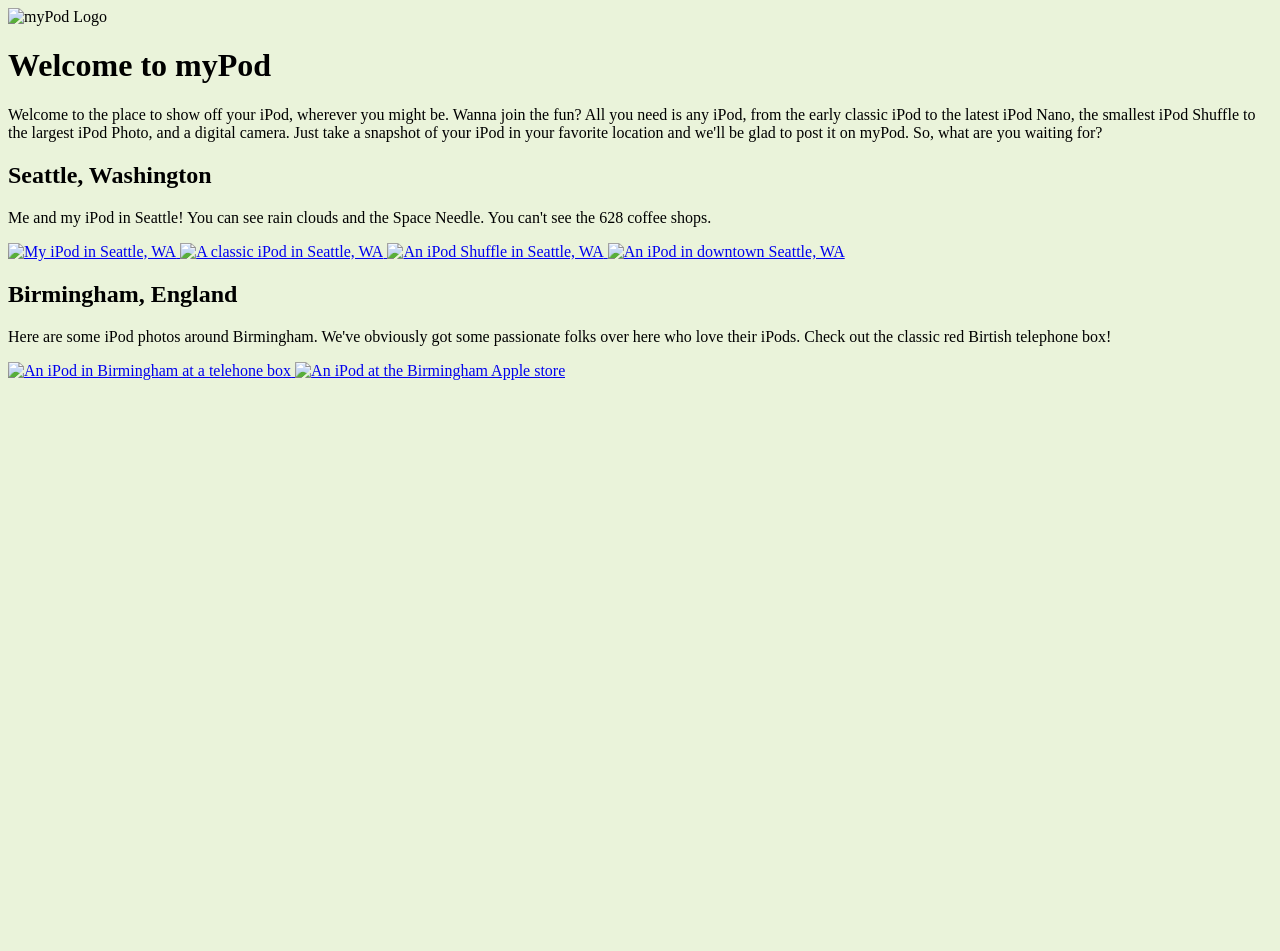
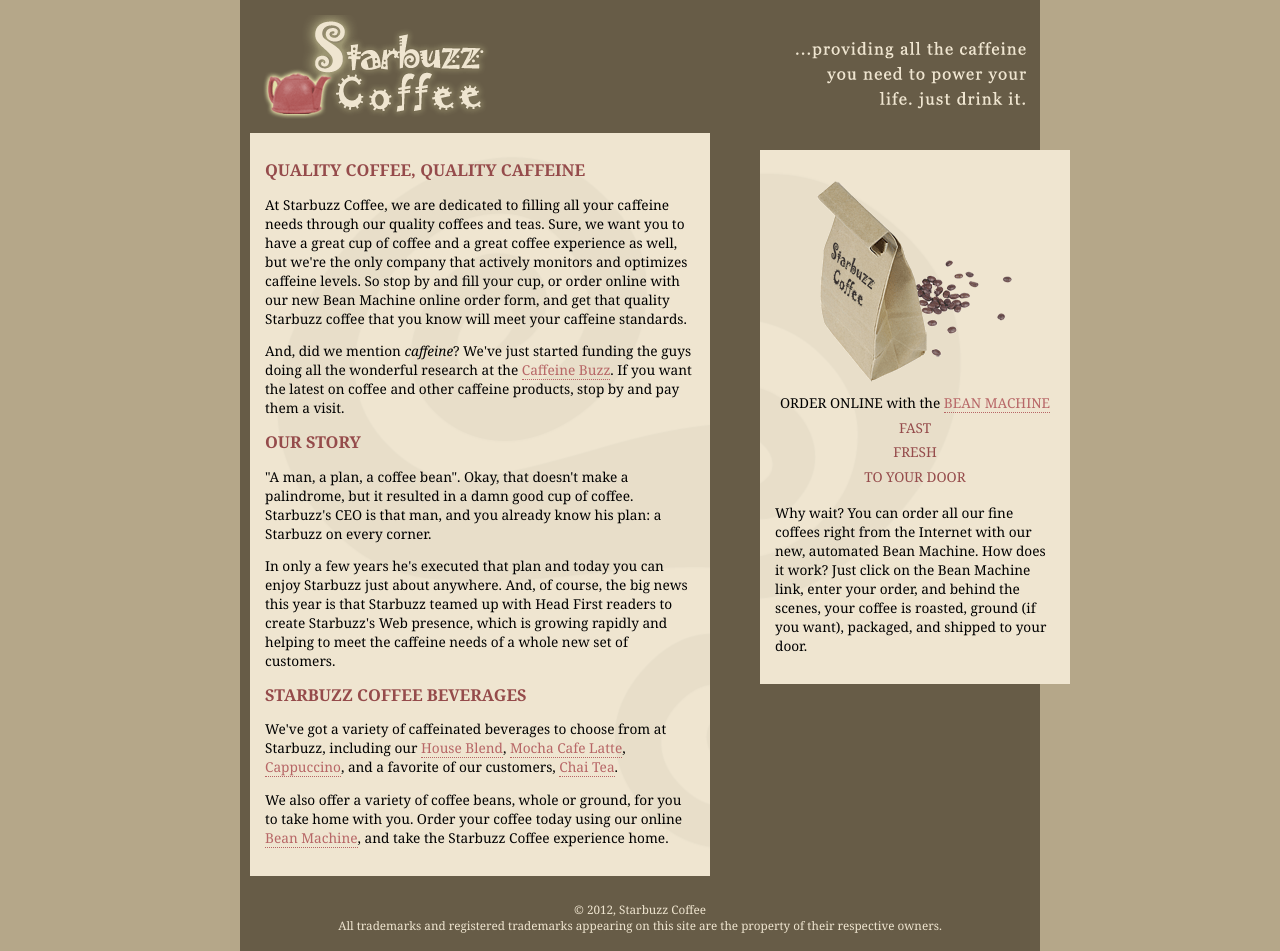
Before and after one commit to Quitzyy/-, a plain HTML site: page index.html in a window 1280 px wide. Shown: the top 951 px of the page. Before the commit the page ends 800 px from the top, so only its background shows below. Drawn offline with Linux system fonts and the light colour scheme.

Commit message:
Add files via upload

```diff
--- a/index.html
+++ b/index.html
@@ -1,56 +1,94 @@
+<!DOCTYPE html>
 <html>
   <head>
-    <title>myPod</title>
-      <style type="text/css">
-        body { background-color: #eaf3da; }
-      </style>
+    <meta charset="utf-8">
+    <title>Starbuzz Coffee</title>
+    <link rel="stylesheet" type="text/css" href="starbuzz.css">
   </head>
+
   <body>
-    <p>
-      <img src="logo/mypod.png" alt="myPod Logo">
-    </p>
-    <h1>Welcome to myPod</h1>
-    <p>
-      Welcome to the place to show off your iPod, wherever you might be.
-      Wanna join the fun? All you need is any iPod, from the early classic
-      iPod to the latest iPod Nano, the smallest iPod Shuffle to the largest
-      iPod Photo, and a digital camera.  Just take a snapshot of your iPod in
-      your favorite location and we'll be glad to post it on myPod. So, what
-      are you waiting for?
-    </p>
+    <div id="allcontent">
+    <div id="header">
+      <img src="images/header.gif" alt="Starbuzz Coffee header image">
 
-    <h2>Seattle, Washington</h2>
-    <p>
-      Me and my iPod in Seattle!  You can see rain clouds and the
-      Space Needle.  You can't see the 628 coffee shops.
+    <div id="sidebar">
+          <p class="beanheading">
+            <img src="images/bag.gif" alt="Bean Machine bag">
+            <br>
+            ORDER ONLINE
+            with the
+            <a href="form.html">BEAN MACHINE</a>
+            <br>
+            <span class="slogan">
+                FAST <br>
+                FRESH <br>
+                TO YOUR DOOR <br>
+            </span>
           </p>
           <p>
-      <a href="html/seattle_video_med.html">
-      <img src="thumbnails/seattle_video_med.jpg" alt="My iPod in Seattle, WA">
-      </a>
-      <a href="html/seattle_classic.html">
-      <img src="thumbnails/seattle_classic.jpg" alt="A classic iPod in Seattle, WA">
-      </a>
-      <a href="html/seattle_shuffle.html">
-      <img src="thumbnails/seattle_shuffle.jpg" alt="An iPod Shuffle in Seattle, WA">
-      </a>
-      <a href="html/seattle_downtown.html">
-      <img src="thumbnails/seattle_downtown.jpg" alt="An iPod in downtown Seattle, WA">
-      </a>
+            Why wait?  You can order all our fine coffees right from the Internet with our new,
+            automated Bean Machine.  How does it work?  Just click on the Bean Machine link,
+            enter your order, and behind the scenes, your coffee is roasted, ground
+            (if you want), packaged, and shipped to your door.
           </p>
+        </div>
+    </div>
 
-    <h2>Birmingham, England</h2>
+    <div id="main">
+      <h1>QUALITY COFFEE, QUALITY CAFFEINE</h1>
       <p>
-      Here are some iPod photos around Birmingham. We've obviously got some passionate folks over here who love their iPods.
-      Check out the classic red Birtish telephone box!
+        At Starbuzz Coffee, we are dedicated to filling all your  caffeine needs through our
+        quality coffees and teas. Sure, we want you to have a great cup of coffee and a great
+        coffee experience as well, but we're the only company that actively monitors and
+        optimizes caffeine levels. So stop by and fill your cup, or order online with our new Bean
+        Machine online order form, and get that quality Starbuzz coffee that you know will meet
+        your caffeine standards.
       </p>
       <p>
-      <a href="html/britain.html">
-      <img src="thumbnails/britain.jpg" alt="An iPod in Birmingham at a telehone box">
-      </a>
-      <a href="html/applestore.html">
-      <img src="thumbnails/applestore.jpg" alt="An iPod at the Birmingham Apple store">
-      </a>
+        And, did we mention <em>caffeine</em>? We've just started funding the guys doing all
+        the wonderful research at the <a href="http://buzz.wickedlysmart.com"
+        title="Read all about caffeine on the Buzz">Caffeine Buzz</a>.
+        If you want the latest on coffee and other caffeine products,
+        stop by and pay them a visit.
       </p>
+      <h1>OUR STORY</h1>
+      <p>
+        "A man, a plan, a coffee bean". Okay, that doesn't make a palindrome, but it resulted
+        in a damn good cup of coffee.  Starbuzz's CEO is that man, and you already know his
+        plan: a Starbuzz on every corner.
+      </p>
+      <p>In only a few years he's executed that plan and today
+        you can enjoy Starbuzz just about anywhere.  And, of course, the big news this year
+        is that Starbuzz teamed up with Head First readers to create Starbuzz's Web presence,
+        which is growing rapidly and helping to meet the caffeine needs of a whole new set of
+        customers.
+      </p>
+      <h1>STARBUZZ COFFEE BEVERAGES</h1>
+      <p>
+        We've got a variety of caffeinated beverages to choose
+        from at Starbuzz, including our
+        <a href="beverages.html#house" title="House Blend">House Blend</a>,
+        <a href="beverages.html#mocha" title="Mocha Cafe Latte">Mocha Cafe Latte</a>,
+        <a href="beverages.html#cappuccino" title="Cappuccino">Cappuccino</a>,
+        and a favorite of our customers,
+        <a href="beverages.html#chai" title="Chai Tea">Chai Tea</a>.
+      </p>
+      <p>
+        We also offer a variety of coffee beans, whole or ground, for you to
+        take home with you.  Order your coffee today using our online
+        <a href="form.html">Bean Machine</a>, and take
+        the Starbuzz Coffee experience home.
+      </p>
+    </div>
+
+
+
+    <div id="footer">
+      &copy; 2012, Starbuzz Coffee
+      <br>
+      All trademarks and registered trademarks appearing on
+      this site are the property of their respective owners.
+    </div>
+    </div>
   </body>
 </html>
--- /dev/null
+++ b/starbuzz.css
@@ -0,0 +1,76 @@
+body {
+  background-color: #b5a789;
+  font-family:      Georgia, "Times New Roman", Times, serif;
+  font-size:        small;
+  margin:           0px;
+}
+
+
+#allcontent {
+  width: 800px;
+  padding-top: 5px;
+  padding-bottom: 5px;
+  background-color: #675c47;
+  margin-left: auto;
+  margin-right: auto;
+}
+
+#header {
+  background-color: #675c47;
+  margin:           10px;
+  height:           108px;
+}
+
+#main {
+  background:       #efe5d0 url(images/background.gif) top left;
+  font-size:        105%;
+  padding:          15px;
+  margin:           0px 330px 10px 10px;
+
+}
+
+#sidebar {
+  background:       #efe5d0 url(images/background.gif) bottom right;
+  font-size:        105%;
+  padding:          15px;
+  margin:           0px 10px 10px 10px;
+  width:            280px;
+  float:            right;
+  position:         absolute;
+  top:              150px;
+  right:            200px;
+
+}
+
+#footer {
+  background-color: #675c47;
+  color:            #efe5d0;
+  text-align:       center;
+  padding:          15px;
+  margin:           10px;
+  font-size:        90%;
+  clear:            right;
+}
+
+h1 {
+  font-size:        120%;
+  color:            #954b4b;
+}
+
+.slogan { color: #954b4b; }
+
+.beanheading {
+  text-align:       center;
+  line-height:      1.8em;
+}
+
+a:link {
+  color:            #b76666;
+  text-decoration:  none;
+  border-bottom:    thin dotted #b76666;
+}
+a:visited {
+  color:            #675c47;
+  text-decoration:  none;
+  border-bottom:    thin dotted #675c47;
+}
```
Also changed, not shown: freecoffee.html (added, +11 -0 lines), images/award.gif (added), images/background.gif (added), images/bag.gif (added), images/coupon.gif (added), images/header.gif (added), images/ticket.gif (added). Lines whose indentation alone changed are shown as unchanged.
